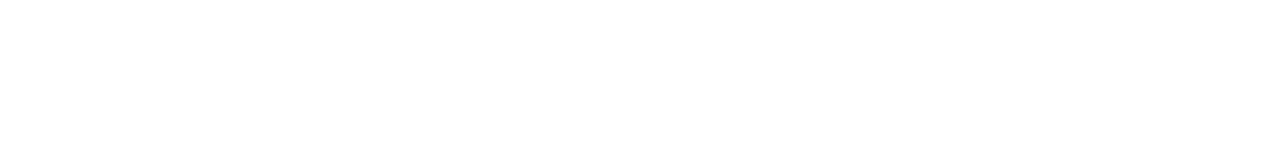
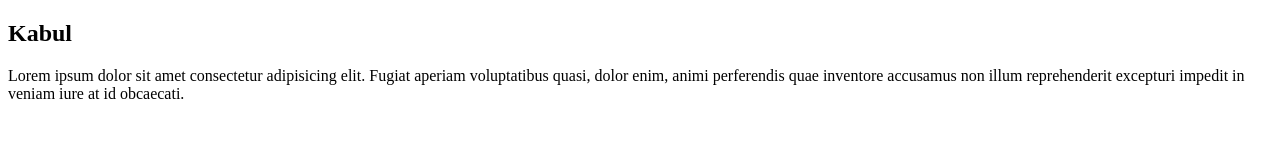
Before and after one commit to EsmatSolimany/Microverse-Project, a plain HTML site: page index.html in a window 1280 px wide. Drawn offline with Linux system fonts and the light colour scheme.

Commit message:
html modified

```diff
--- a/index.html
+++ b/index.html
@@ -10,6 +10,13 @@
       enim ipsa obcaecati reiciendis nostrum minima incidunt modi quis ea quasi!
       Delectus, error?</p>
     </title>
+
+    <h2>Kabul</h2>
+    <p>
+      Lorem ipsum dolor sit amet consectetur adipisicing elit. Fugiat aperiam
+      voluptatibus quasi, dolor enim, animi perferendis quae inventore accusamus
+      non illum reprehenderit excepturi impedit in veniam iure at id obcaecati.
+    </p>
   </head>
   <body></body>
 </html>
```
